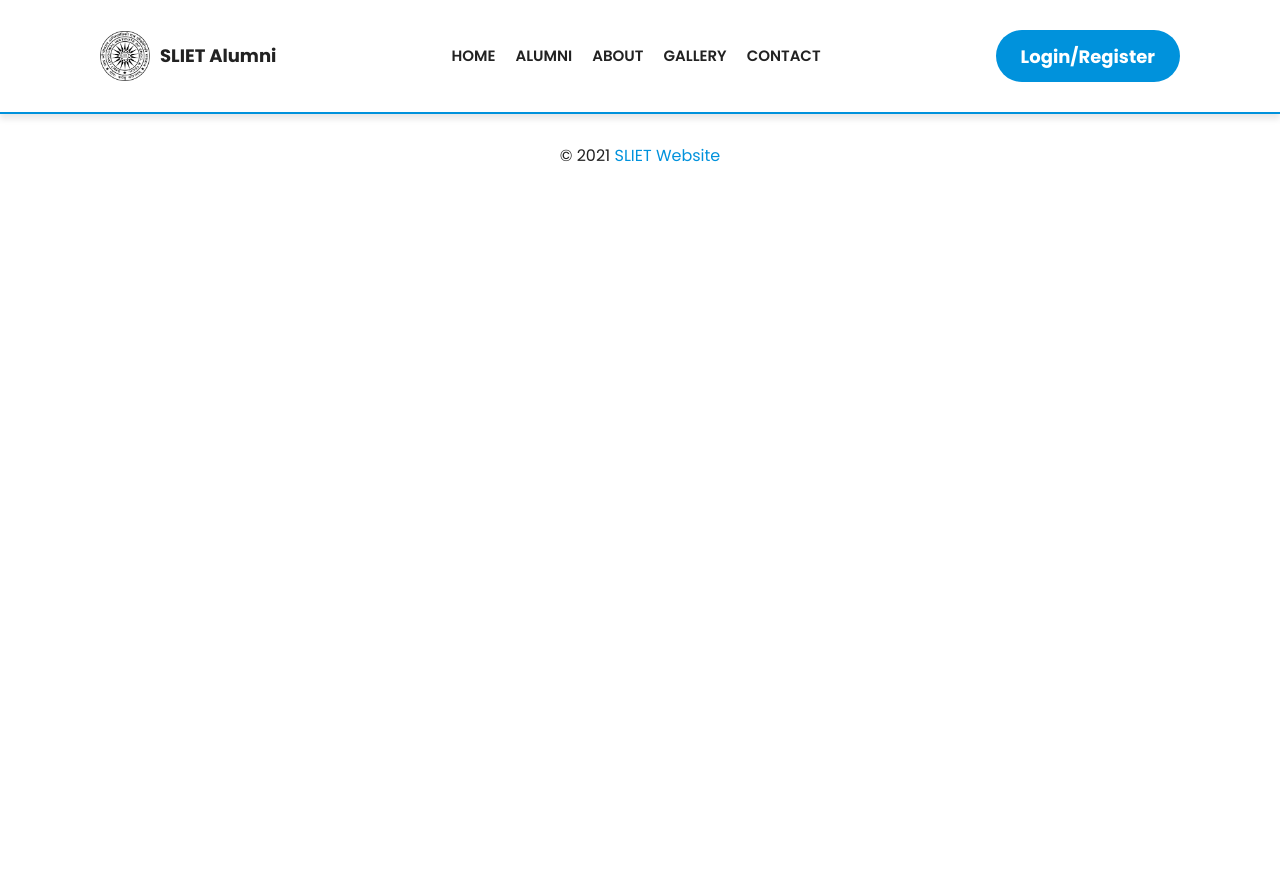
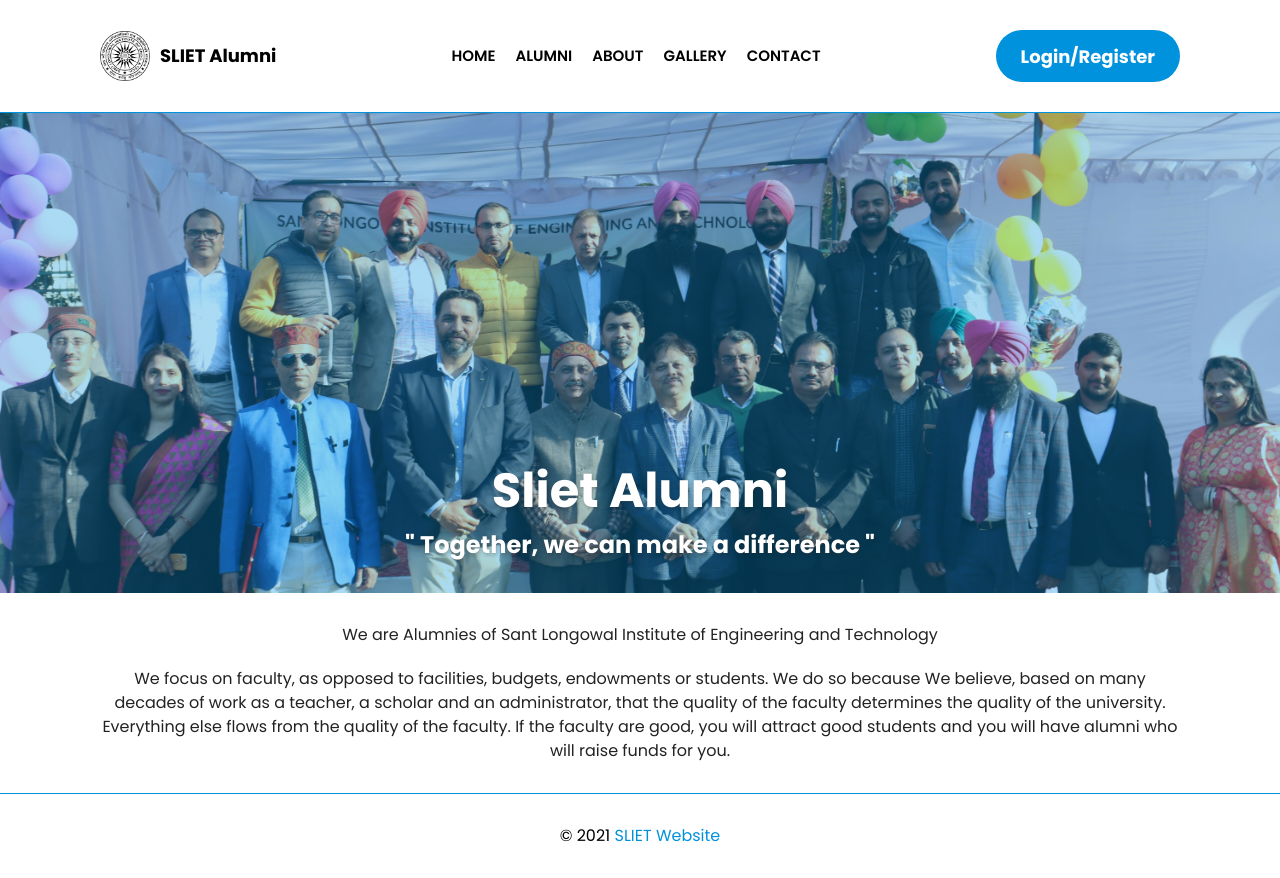
Before and after one commit to meharpreetsingh/sliet-alumni, a website: page about.html in a window 1280 px wide. Before the commit the page ends 800 px from the top, so only its background shows below. Drawn offline with Linux system fonts and the light colour scheme.

Commit message:
About Page Updated

```diff
--- a/about.html
+++ b/about.html
@@ -4,13 +4,11 @@
     <meta charset="UTF-8" />
     <meta http-equiv="X-UA-Compatible" content="IE=edge" />
     <meta name="viewport" content="width=device-width, initial-scale=1.0" />
-    <title>Alumnies | SLIET ALUMNI</title>
+    <title>About | SLIET ALUMNI</title>
     <!-- Stylesheet -->
     <link rel="stylesheet" href="/resources/css/style.css" />
   </head>
   <body>
-    <!-- Body Container -->
-    <div class="about__body-container">
     <div class="mobile-nav">
       <div class="mobile-nav__close-button">X</div>
       <div class="mobile-nav__menu">
@@ -42,13 +40,31 @@
       </div>
       <div class="nav__mobile-nav__icon"></div>
     </nav>
+    <!-- Body Container -->
+    <div class="about__body-container">
       <!-- Main Part Here -->
-      <header class="about__header"></header>
+
+      <header class="about__header">
+        <h1 class="about__header__heading">Sliet Alumni</h1>
+        <div class="about__header__heading heading-3">" Together, we can make a difference "</div>
+      </header>
+      <main class="about__main">
+        <section class="about__paragraph">
+          <p>We are Alumnies of Sant Longowal Institute of Engineering and Technology</p>
+          <p>
+            We focus on faculty, as opposed to facilities, budgets, endowments or students. We do so
+            because We believe, based on many decades of work as a teacher, a scholar and an
+            administrator, that the quality of the faculty determines the quality of the university.
+            Everything else flows from the quality of the faculty. If the faculty are good, you will
+            attract good students and you will have alumni who will raise funds for you.
+          </p>
+        </section>
+      </main>
+    </div>
     <!-- Footer Part -->
     <footer class="footer">
       © 2021 <a href="http://www.sliet.ac.in/" class="footer__website">SLIET Website</a>
     </footer>
-    </div>
     <!-- script -->
     <script src="resources/js/script.js"></script>
   </body>
--- a/resources/sass/main.scss
+++ b/resources/sass/main.scss
@@ -103,10 +103,12 @@
 h1,
 .heading-1 {
   font-size: 4.8rem;
+  font-weight: 700;
 }
 h2,
 .heading-2 {
   font-size: 3.6rem;
+  font-weight: 700;
 }
 h3,
 .heading-3 {
@@ -1636,6 +1638,51 @@
     }
   }
 }
+// About
+.about {
+  &__body-container {
+    font-family: 'Poppins';
+    display: flex;
+    flex-direction: column;
+
+    min-height: 79vh;
+  }
+  &__header {
+    background-image: linear-gradient(to right bottom, #0092dc55, #0092dc55),
+      url('../img/sliet-alumni-about.jfif');
+    background-size: cover;
+    background-position: center;
+    min-height: 60vh;
+    padding: 3rem 4rem;
+    display: flex;
+    flex-direction: column;
+    justify-content: flex-end;
+    align-items: center;
+    color: var(--text-color-white);
+    text-shadow: 1px 2px 4px #22222255;
+  }
+  &__main {
+    display: flex;
+    flex-direction: column;
+    grid-gap: 3rem;
+  }
+  &__header-tagline {
+    text-align: center;
+    padding: 2rem 3rem;
+  }
+  &__paragraph {
+    padding: 3rem 10rem;
+    @include respond(tab-port) {
+      padding: 3rem 4rem;
+    }
+    p {
+      text-align: center;
+      &:not(:last-of-type) {
+        margin-bottom: 2rem;
+      }
+    }
+  }
+}
 /* -=-=-=-=-=-=
 CSS Utilities
 -=-=-=-=-=-= */
```
Also changed, not shown: resources/css/style.css, resources/img/sliet-alumni-about.jfif (added), 1 other file. Lines whose indentation alone changed are shown as unchanged.
